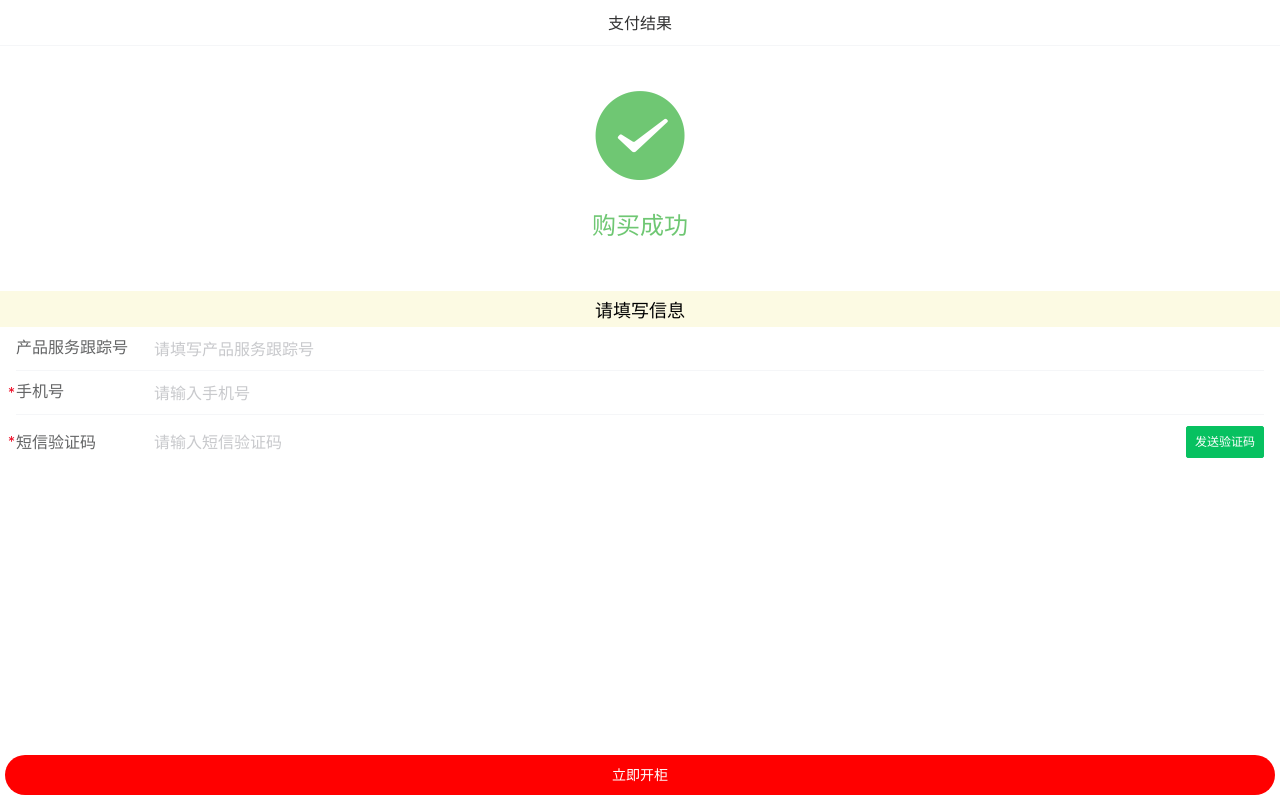
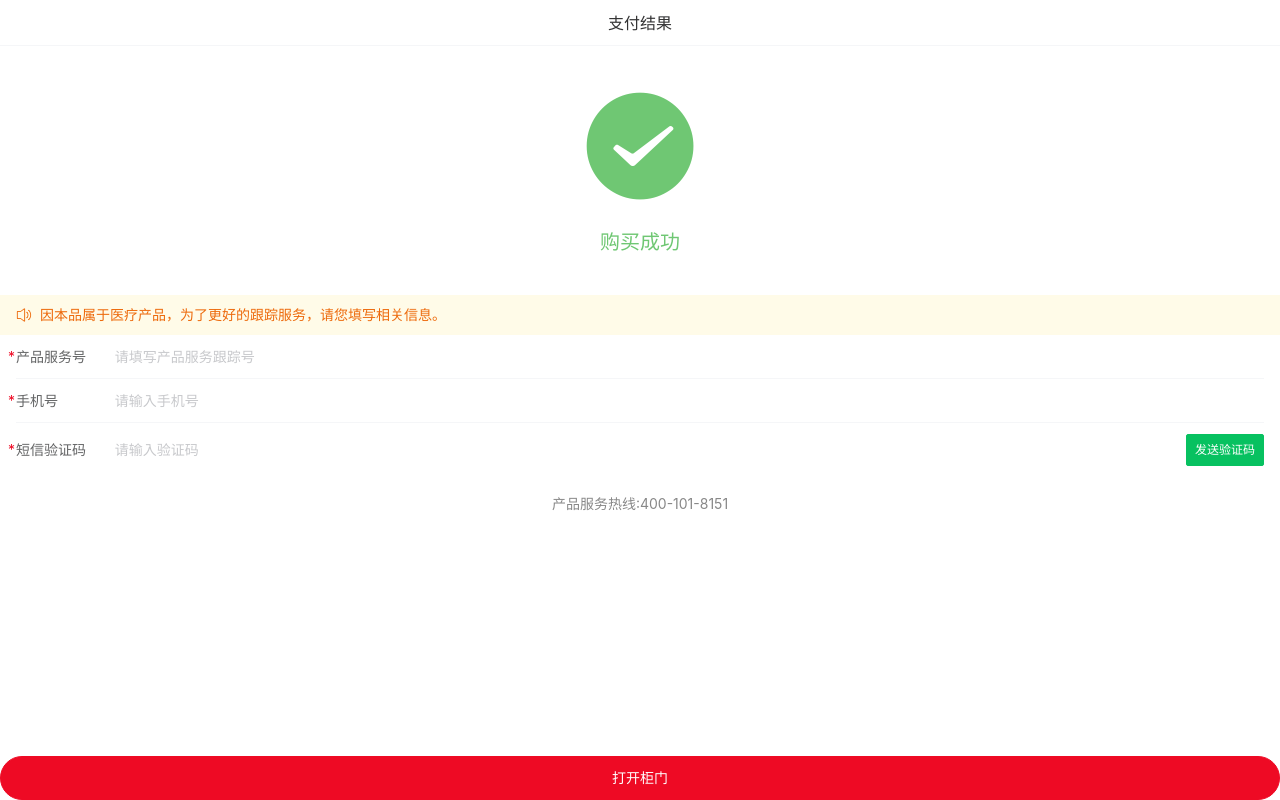
Before and after one commit to Sincebook/lily, a Vue app: page /Buy in a window 1280 px wide. Built offline with nearby package versions, Linux system fonts and the light colour scheme.

Commit message:
fix: 修改购买页面样式

```diff
--- a/src/views/Buy.vue
+++ b/src/views/Buy.vue
@@ -6,17 +6,21 @@
       <br />
       <van-icon name="checked" />
       <br /><br />
-      <span style="color: #6fc773; font-size: 24px">购买成功</span>
+      <span style="color: #6fc773; font-size: 20px">购买成功</span>
     </div>
     <br /><br />
     <div class="message">
-      <span>请填写信息</span>
+      <van-notice-bar
+  left-icon="volume-o"
+  text="因本品属于医疗产品，为了更好的跟踪服务，请您填写相关信息。"
+/>
       <van-form>
         <van-field
           v-model.trim="order.trace_num"
           name="trace_num"
-          label="产品服务跟踪号"
+          label="产品服务号"
           placeholder="请填写产品服务跟踪号"
+          required
         />
         <van-field
           v-model.trim="order.phone"
@@ -32,7 +36,7 @@
           center
           clearable
           label="短信验证码"
-          placeholder="请输入短信验证码"
+          placeholder="请输入验证码"
           :rules="[{ required: true }]"
           required
         >
@@ -43,14 +47,17 @@
           </template>
         </van-field>
       </van-form>
+      <div style="text-align:center;color:#888;font-size:14px"><br>产品服务热线:400-101-8151</div>
     </div>
-    <van-goods-action>
+    <van-button type="danger" round block @click="openDoor" style="bottom:0;position:fixed">打开柜门</van-button>
+
+    <!-- <van-goods-action>
       <van-goods-action-button
         text="立即开柜"
         @click="openDoor"
         class="orderBg"
       />
-    </van-goods-action>
+    </van-goods-action> -->
   </div>
 </template>
 
@@ -121,7 +128,7 @@ export default {
       if (
         this.order.phone &&
         this.order.code &&
-        this.trace_num &&
+        this.order.trace_num &&
         this.$route.query.serial_num &&
         this.open
       ) {
@@ -160,59 +167,12 @@ export default {
   text-align: center;
 }
 .van-icon-checked:before {
-  font-size: 100px;
+  font-size: 120px;
 }
 .van-icon:before {
   display: block;
   margin: 0, auto;
   color: #6fc773;
 }
-.message {
-  text-align: center;
-  font-size: 18px;
-  background-color: #fcfae3;
-  margin-top: 10px;
-}
-.message > span {
-  display: inline-block;
-  padding: 5px;
-}
-.orderBg {
-  color: white;
-  background: red;
-}
-::v-deep .van-field__label {
-  -webkit-box-flex: 0;
-  -webkit-flex: none;
-  flex: none;
-  box-sizing: border-box;
-  width: 8em;
-  margin-right: 10px;
-  color: #646566;
-  text-align: left;
-  line-height: 20px;
-  height: 20px;
-  word-wrap: break-word;
-  font-size: 16px;
-}
-/* .van-cell {
-    display: block;
-    width: 100%;
-    font-size: 20px;
-    padding-top: 20px;
-} */
-::v-deep .van-field__control {
-  display: block;
-  box-sizing: border-box;
-  width: 100%;
-  min-width: 0;
-  padding: 0;
-  color: #323233;
-  line-height: inherit;
-  text-align: left;
-  background-color: transparent;
-  border: 0;
-  resize: none;
-  font-size: 16px;
-}
+
 </style>
--- a/src/views/Item.vue
+++ b/src/views/Item.vue
@@ -1,36 +1,13 @@
 <template>
   <div class="good">
-    <van-swipe :autoplay="3000" class="swiper">
-      <img :src="good.img" alt="" />
-    </van-swipe>
-    <van-card :price="good.price / 100" :title="good.name" />
-    <van-divider
-      dashed
-      contentPosition="center"
-      borderColor="#1989fa"
-      customStyle="color: #1989fa; border-color: #1989fa; font-size: 18px;"
-    >
-      ----------------------------------商品介绍----------------------------------
-    </van-divider>
-    <van-cell-group>
-      <van-cell title="" v-model="good.detail" />
-      <van-divider
-        dashed
-        contentPosition="center"
-        borderColor="#1989fa"
-        customStyle="color: #1989fa; border-color: #1989fa; font-size: 18px;"
-      >
-      </van-divider>
-      <img :src="good.img2" />
-      <img :src="good.img3" />
-    </van-cell-group>
-    <van-goods-action>
-      <van-goods-action-button
-        text="立即购买"
-        @click="createOrder"
-        class="buyBg"
-      />
-    </van-goods-action>
+    <img class="itemImg" :src="good.img" alt="" />
+    <van-cell center :title="good.name" title-class="name" :value="'￥'+good.price / 100" value-class="price" label="购买后，柜门将自动打开" />
+    <van-divider>商品详情</van-divider>
+    <p style="padding: 0 1em 1em;color:#666">{{good.detail}}</p>
+    <img :src="good.img2?good.img2:''" />
+    <img :src="good.img3" />
+    <br><br>
+    <van-button type="danger" block @click="createOrder" style="bottom:0;position:fixed">立即购买</van-button>
   </div>
 </template>
 <script>
@@ -136,9 +113,17 @@ export default {
 };
 </script>
 <style scoped>
-.swiper {
-  height: 20rem;
-  width: 100%;
+.price {
+    color: red;
+    font-size: 20px;
+    width: 100%;
+}
+.name {
+    font-size:16px;
+    color:#000;
+}
+.itemImg {
+    width: 100%;
 }
 .detailIamge {
   width: 100%;
@@ -148,27 +133,7 @@ export default {
   background-color: red;
   color: rgb(255, 255, 255);
 }
-.van-card__price {
-  position: absolute;
-  display: inline-block;
-  color: #f35f0a;
-  right: 2rem;
-  top: 1rem;
-  font-size: 35px;
-}
-.van-card__title {
-  max-height: 43px;
-  font-weight: 1000;
-  line-height: 43px;
-  font-size: 35px;
-}
-.van-card__price-integer {
-  font-size: 35px;
-  font-family: Avenir-Heavy, PingFang SC, Helvetica Neue, Arial, sans-serif;
-}
-.van-card__content {
-  min-height: 43px;
-}
+
 .van-divider {
   line-height: 2px;
 }
```
